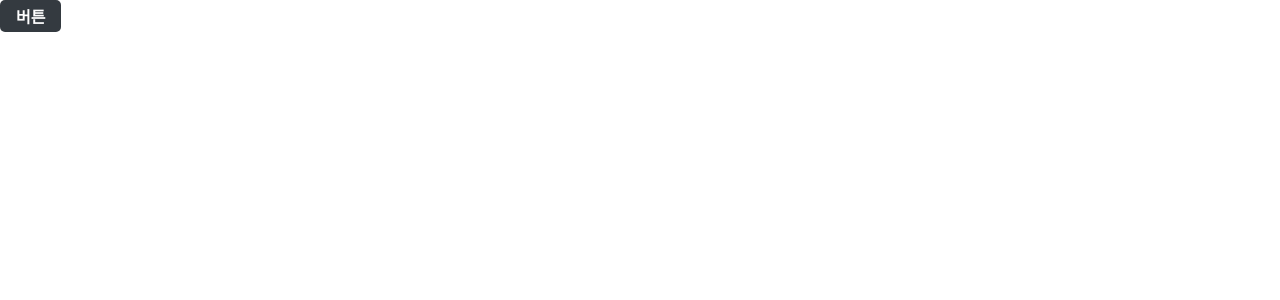
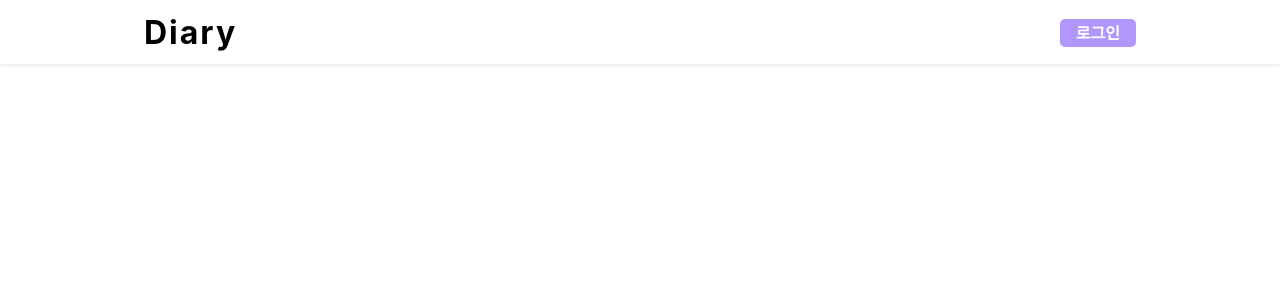
Before and after one commit to mxnxa/diary, a React (Create React App) app: page / in a window 1280 px wide. Shown: the top 300 px of the page. Built offline with nearby package versions, Linux system fonts and the light colour scheme.

Commit message:
header 컴포넌트 구현

```diff
--- a/src/components/auth/AuthTemplate.js
+++ b/src/components/auth/AuthTemplate.js
@@ -33,7 +33,7 @@ function AuthTemplate({ children }) {
   return (
     <AuthTemplateBlock>
       <div className="logo-area">
-        <Link to="/">DIARY</Link>
+        <Link to="/">Diary</Link>
       </div>
       <WhiteBox>{children}</WhiteBox>
     </AuthTemplateBlock>
--- a/src/components/common/Button.js
+++ b/src/components/common/Button.js
@@ -1,8 +1,9 @@
 import React from "react";
+import { Link } from "react-router-dom";
 import styled, { css } from "styled-components";
 import palette from "../../lib/styles/palette";
 
-const StyledButton = styled.button`
+const buttonStyle = css`
   border: none;
   border-radius: 5px;
   font-size: 1rem;
@@ -17,8 +18,8 @@ const StyledButton = styled.button`
     background: ${palette.gray[6]};
   }
 
-  ${({ fullWidth }) =>
-    fullWidth &&
+  ${(props) =>
+    props.fullWidth &&
     css`
       width: 100%;
       padding: 0.6rem 0;
@@ -35,8 +36,15 @@ const StyledButton = styled.button`
     `}
 `;
 
+const StyledButoon = styled.button`
+  ${buttonStyle}
+`;
+const StyledLink = styled(Link)`
+  ${buttonStyle}
+`;
+
 function Button(props) {
-  return <StyledButton {...props} />;
+  return props.to ? <StyledLink {...props} /> : <StyledButoon {...props} />;
 }
 
 export default Button;
--- /dev/null
+++ b/src/components/common/Header.js
@@ -0,0 +1,48 @@
+import React from "react";
+import { Link } from "react-router-dom";
+// import {  useNavigate } from "react-router-dom";
+import styled from "styled-components";
+import Button from "./Button";
+import Responsive from "./Responsive";
+
+const HeaderBlock = styled.div`
+  position: fixed;
+  width: 100%;
+  background: #fff;
+  box-shadow: 0 2px 4px rgba(0, 0, 0, 0.08);
+`;
+
+const Wrapper = styled(Responsive)`
+  height: 4rem;
+  display: flex;
+  justify-content: space-between;
+  align-items: center;
+
+  .logo {
+    font-size: 2rem;
+    font-weight: 700;
+    letter-spacing: 2px;
+  }
+`;
+
+function Header() {
+  //   const navigate = useNavigate();
+
+  return (
+    <HeaderBlock>
+      <Wrapper>
+        <Link to="/" className="logo">
+          Diary
+        </Link>
+        <div className="right">
+          <Button to="/login" violet>
+            로그인
+          </Button>
+          {/* <Button onClick={() => navigate("/register")}>회원가입</Button> */}
+        </div>
+      </Wrapper>
+    </HeaderBlock>
+  );
+}
+
+export default Header;
--- /dev/null
+++ b/src/components/common/Responsive.js
@@ -0,0 +1,25 @@
+import React from "react";
+import styled from "styled-components";
+
+const ResponsiveBlock = styled.div`
+  padding-left: 1rem;
+  padding-right: 1rem;
+  width: 1400px;
+  margin: 0 auto;
+
+  @media (max-width: 1400px) {
+    width: 1024px;
+  }
+  @media (max-width: 1024px) {
+    width: 768px;
+  }
+  @media (max-width: 768px) {
+    width: 100%;
+  }
+`;
+
+function Responsive({ children, ...rest }) {
+  return <ResponsiveBlock {...rest}>{children}</ResponsiveBlock>;
+}
+
+export default Responsive;
--- a/src/pages/CalendarPage.js
+++ b/src/pages/CalendarPage.js
@@ -1,11 +1,11 @@
 import React from "react";
-import Button from "../components/common/Button";
+import Header from "../components/common/Header";
 
 function CalendarPage() {
   return (
-    <div>
-      <Button>버튼</Button>
-    </div>
+    <>
+      <Header />
+    </>
   );
 }
 
```
